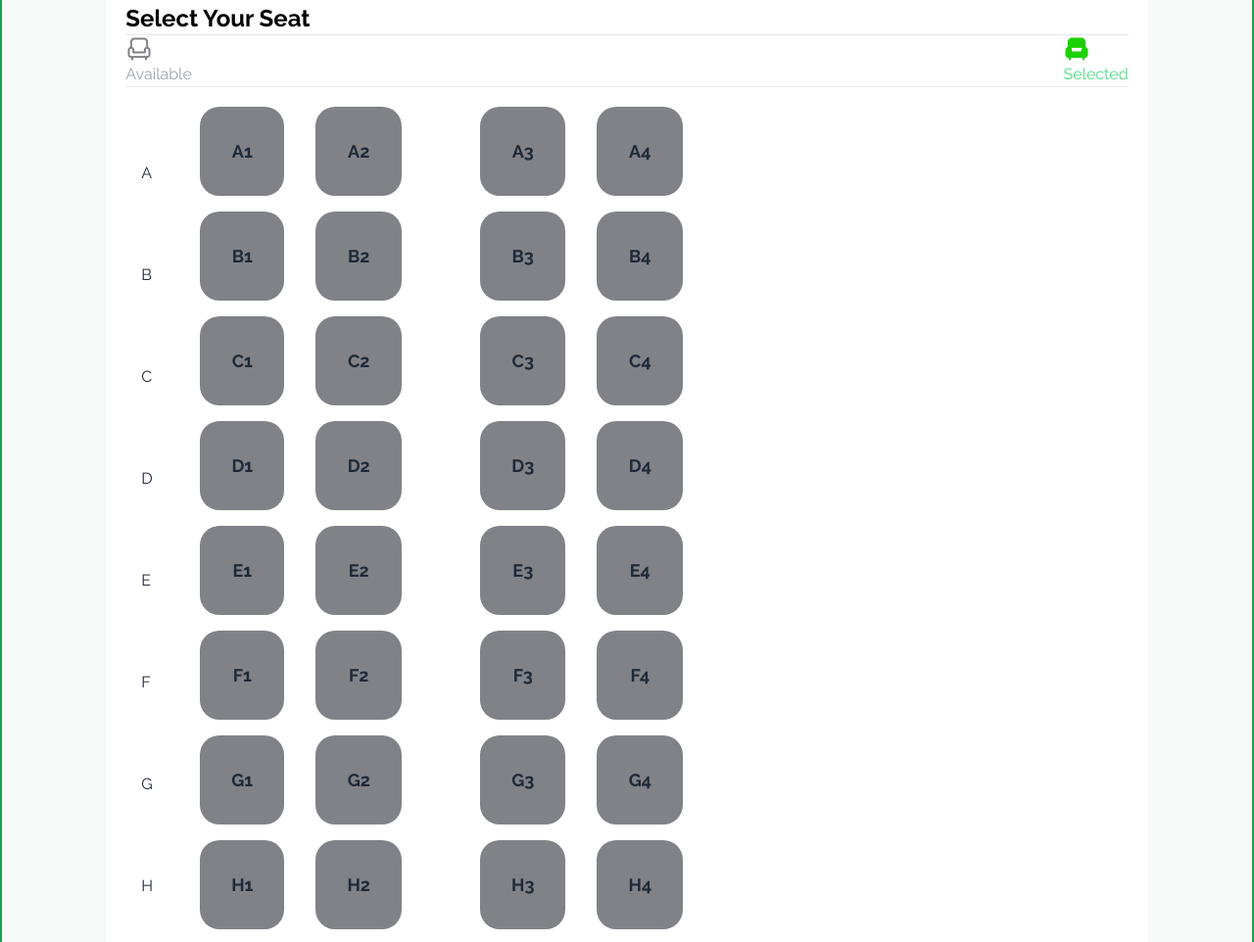
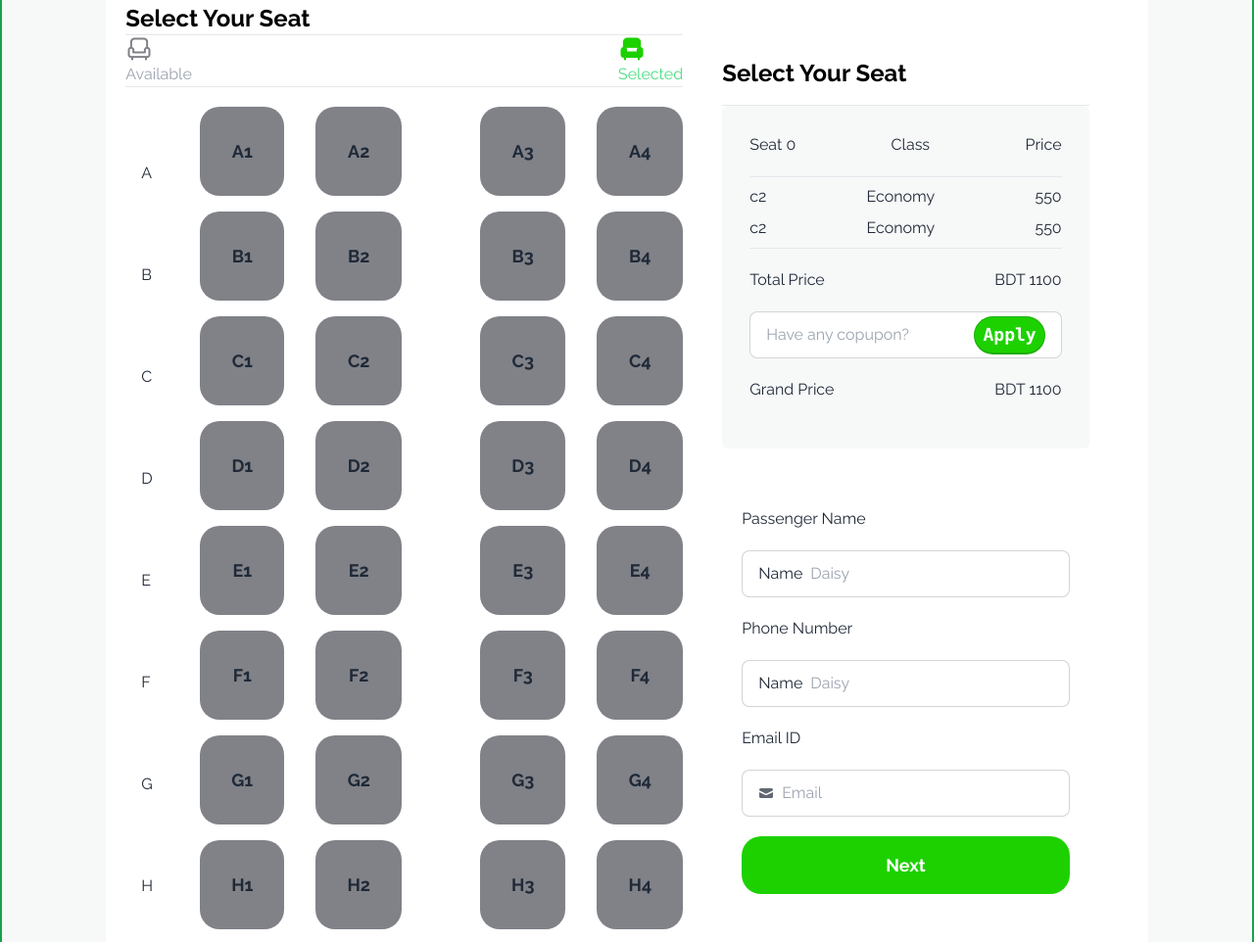
Before and after one commit to Abdullah-Az-Zahur/bus-ticket-landing, a plain HTML site: page index.html in a window 1280 px wide. Shown: the part 1825-2787 px from the top of the page at 98% size. Drawn offline with nearby package versions, Linux system fonts and the light colour scheme.

Commit message:
added success section

```diff
--- a/index.html
+++ b/index.html
@@ -76,11 +76,12 @@
             <div class="relative header-title text-center">
                 <h2 class="font-extrabold text-5xl text-center flex flex-col pt-20">End-to-End Travel with <span
                         class="text-[#1DD100] py-5">G Paribahan</span></h2>
-                <p class="w-2/6 mx-auto">Life is similar to a bus ride. The journey begins when we board the bus. We
+                <p class="w-2/6 mx-auto mb-5">Life is similar to a bus ride. The journey begins when we board the bus. We
                     meet people along our way
                     of which some are strangers, some friends and some strangers yet to be friends. There are stops at
                     intervals and people board in.</p>
-                <button class="btn-primary my-5">Buy Ticket</button>
+
+                <a href="#bus-section" class="btn-primary my-5 ">Buy Ticket </a>
             </div>
         </header>
 
@@ -123,7 +124,7 @@
             </section>
 
             <!-- bus section -->
-            <section class="my-7 lg:my-20 text-center bg-[#F7F8F8] border-green-600 rounded-3xl border-2 ">
+            <section id="bus-section" class="my-7 lg:my-20 text-center bg-[#F7F8F8] border-green-600 rounded-3xl border-2 ">
                 <h3 class="text-2xl font-bold text-center my-7 text-black">G Paribahan</h3>
                 <p class="w-2/6 mx-auto mb-5">Life is similar to a bus ride. The journey begins when we board the bus.
                     We
@@ -174,8 +175,9 @@
                 </div>
 
                 <!-- ticketing interface -->
-                <div class=" bg-white  w-5/6  mx-auto rounded-xl my-5 p-5">
+                <div class="flex justify-between bg-white  w-5/6  mx-auto rounded-xl my-5 p-5">
 
+                    <div><!-- select seat -->
                         <div>
                             <h4 class="text-left text-black font-bold text-2xl">Select Your Seat</h4>
                             <hr>
@@ -193,9 +195,6 @@
                         </div>
 
                         <!-- set section -->
-
-
-
                         <div class="flex gap-20">
                             <!-- left set -->
                             <div class="flex gap-8 my-5">
@@ -277,10 +276,73 @@
 
 
                         </div>
+                    </div>
 
                     <!-- cost section -->
+                    <div class="text-left w-1/2 mx-auto p-10">
+                        <h3 class="text-black font-bold text-2xl my-4">Select Your Seat</h3>
+                        <hr>
+
+                        <!-- total cost -->
+                        <div class="bg-[#F7F8F8] rounded-md p-7">
+                            <div class="flex justify-between mb-5">
+                                <p>Seat <span>0</span></p>
+                                <p>Class</p>
+                                <p>Price</p>
+                            </div>
+                            <hr>
                             <div>
+                                <div class="flex justify-between my-2">
+                                    <p>c2</p>
+                                    <p>Economy</p>
+                                    <p>550</p>
+                                </div>
+                                <div class="flex justify-between my-2">
+                                    <p>c2</p>
+                                    <p>Economy</p>
+                                    <p>550</p>
+                                </div>
+                            </div>
+                            <hr>
+                            <div class="flex justify-between mb-5 my-5">
+                                <p>Total Price</p>
+                                <p>BDT <span>1100</span></p>
+                            </div>
+                            <label class="input input-bordered flex items-center gap-2 bg-white">
+                                <input type="text" class="grow " placeholder="Have any copupon?" />
+                                <kbd class="kbd kbd-sm btn-primary p-2">Apply</kbd>
+                            </label>
+                            <div class="flex justify-between my-5">
+                                <p>Grand Price</p>
+                                <p>BDT <span>1100</span></p>
+                            </div>
+                        </div>
 
+                        <!-- account section -->
+                        <div class="my-5  p-5">
+                            <p class="my-5">Passenger Name</p>
+                            <label class="input input-bordered flex items-center gap-2 bg-white my-5">
+                                Name
+                                <input type="text" class="grow" placeholder="Daisy" />
+                            </label>
+                            <p class="my-5">Phone Number</p>
+                            <label class="input input-bordered flex items-center gap-2 bg-white my-5">
+                                Name
+                                <input type="text" class="grow" placeholder="Daisy" />
+                            </label>
+                            <p class="my-5">Email ID</p>
+                            <label class="input input-bordered flex items-center gap-2 bg-white my-5">
+                                <svg xmlns="http://www.w3.org/2000/svg" viewBox="0 0 16 16" fill="currentColor"
+                                    class="w-4 h-4 opacity-70">
+                                    <path
+                                        d="M2.5 3A1.5 1.5 0 0 0 1 4.5v.793c.026.009.051.02.076.032L7.674 8.51c.206.1.446.1.652 0l6.598-3.185A.755.755 0 0 1 15 5.293V4.5A1.5 1.5 0 0 0 13.5 3h-11Z" />
+                                    <path
+                                        d="M15 6.954 8.978 9.86a2.25 2.25 0 0 1-1.956 0L1 6.954V11.5A1.5 1.5 0 0 0 2.5 13h11a1.5 1.5 0 0 0 1.5-1.5V6.954Z" />
+                                </svg>
+                                <input type="text" class="grow" placeholder="Email" />
+                            </label>
+                            <button class="w-full btn-primary">Next</button>
+                        </div>
                     </div>
                 </div>
 
@@ -295,9 +357,21 @@
     </section>
 
     <!-- Ticket buying successful section -->
-    <section id="buying-result" class="hidden">
+    <section id="buying-result" class="lg:container lg:mx-auto bg-gray-300 w-screen h-screen hidden">
+        <div class="bg-white rounded-lg p-60  ">
+            <img src="images/success.png" alt="">
+            <h3 class="text-green-400">success</h3>
+            <p class="text-black">Thank you for Booking Our Bus Seats.
+                We are working hard to find the best service and deals for you.
+                <span class="text-gray-400">Shortly you will find a confirmation in your email.</span>
+            </p>
+            <button class="btn-primary">Continue</button>
+
+        </div>
 
     </section>
+    <script src="scripts/bus-ticket.js"></script>
+    <script src="scripts/utility.js"></script>
 </body>
 
 </html>
--- a/styles/styles.css
+++ b/styles/styles.css
@@ -41,6 +41,7 @@
   padding: 1rem;
   font-size: large;
   font-weight: bold;
+  color:white
 }
 
 .btn-set{
```
Also changed, not shown: scripts/bus-ticket.js (added), scripts/utility.js (added). Lines whose indentation alone changed are shown as unchanged.
